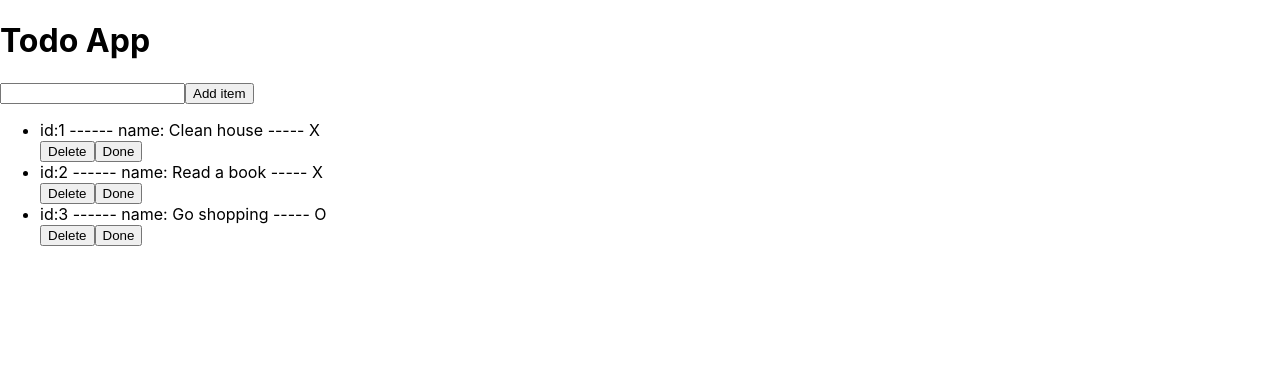
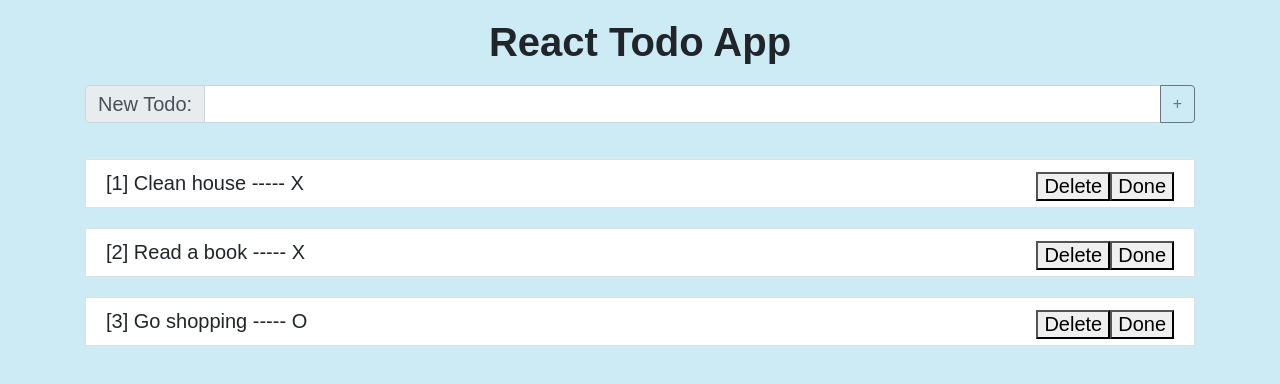
Before and after one commit to ianlai/react-todo-app, a React (Create React App) app: page / in a window 1280 px wide. Shown: the top 384 px of the page. Built offline with nearby package versions, Linux system fonts and the light colour scheme.

Commit message:
Added bootstrap and css to do some stylings

```diff
--- a/public/index.html
+++ b/public/index.html
@@ -3,6 +3,8 @@
   <head>
     <meta charset="utf-8" />
     <link rel="icon" href="%PUBLIC_URL%/favicon.ico" />
+    <link rel="stylesheet" href="https://stackpath.bootstrapcdn.com/bootstrap/4.5.0/css/bootstrap.min.css" integrity="sha384-9aIt2nRpC12Uk9gS9baDl411NQApFmC26EwAOH8WgZl5MYYxFfc+NcPb1dKGj7Sk" crossorigin="anonymous">
+    <link href="https://stackpath.bootstrapcdn.com/font-awesome/4.7.0/css/font-awesome.min.css" rel="stylesheet" integrity="sha384-wvfXpqpZZVQGK6TAh5PVlGOfQNHSoD2xbE+QkPxCAFlNEevoEH3Sl0sibVcOQVnN" crossorigin="anonymous">
     <meta name="viewport" content="width=device-width, initial-scale=1" />
     <meta name="theme-color" content="#000000" />
     <meta
--- a/src/App.css
+++ b/src/App.css
@@ -1,38 +1,40 @@
-.App {
-  text-align: center;
+body {
+	font-family: 'Montserrat', sans-serif;
+	background: rgb(204, 235, 245);
+	background-repeat: no-repeat;
+    background-attachment: fixed;
+    background-position: center;
 }
 
-.App-logo {
-  height: 40vmin;
-  pointer-events: none;
+.header {
+	text-align: center;
+}
+h1 {
+    font: 800 40px 'Montserrat', sans-serif;
+    margin: 20px 0;
 }
 
-@media (prefers-reduced-motion: no-preference) {
-  .App-logo {
-    animation: App-logo-spin infinite 20s linear;
-  }
+ul {
+    height: 400px;
 }
 
-.App-header {
-  background-color: #282c34;
-  min-height: 100vh;
-  display: flex;
-  flex-direction: column;
-  align-items: center;
-  justify-content: center;
-  font-size: calc(10px + 2vmin);
-  color: white;
+li {
+    font: 300 20px 'Ubuntu', sans-serif;
+    background: rgb(110, 54, 89);
+    border-bottom: 3px solid #5887b6;
+    margin: 20px 0 0 0;
+}
+#inputGroup-sizing-default{
+    font: 400 20px 'Ubuntu', sans-serif;
 }
 
-.App-link {
-  color: #61dafb;
+.todo-item{
+    width: 100%;
+}
+.list-group-item:hover{
+    background-color: rgb(82, 194, 184);
 }
 
-@keyframes App-logo-spin {
-  from {
-    transform: rotate(0deg);
-  }
-  to {
-    transform: rotate(360deg);
-  }
+.todo-button{
+    float: right;
 }
--- a/src/App.js
+++ b/src/App.js
@@ -13,7 +13,8 @@ class App extends React.Component {
                 {id: 1, name: 'Clean house', isDone: false},
                 {id: 2, name: 'Read a book', isDone: false},
                 {id: 3, name: 'Go shopping', isDone: true}
-            ]
+            ],
+            globalId: 4
         }
         this.onClick = this.onClick.bind(this);
         this.onChange = this.onChange.bind(this);
@@ -28,14 +29,15 @@ class App extends React.Component {
     }
 
     onClick(){
-        let {todos, text} = this.state;
-        const newId = todos.length + 1;
+        let {todos, text, globalId} = this.state;
+        const newId =  globalId++;
         this.setState({
             text: '',
             todos: [
                 ...this.state.todos,
                 {id: newId, name: text, isDone: false}
-            ]
+            ],
+            globalId
         })
     }
 
@@ -64,13 +66,22 @@ class App extends React.Component {
         const {todos, text} = this.state;
 
         return (
-            <div>
-                <h1>Todo App</h1>
-                <input value={text} onChange={this.onChange}/>
-                <button onClick={this.onClick}>
-                    Add item
-                </button>
-                <ul>
+            <div className="container">
+                <h1 className="header">React Todo App</h1>
+
+                <div className="input-group mb-3">
+                    <div className="input-group-prepend">
+                        <span className="input-group-text" id="inputGroup-sizing-default">New Todo:</span>
+                    </div>
+                    <input type="text" className="form-control"
+                    aria-label="Sizing example input" aria-describedby="inputGroup-sizing-default"
+                    value={text} onChange={this.onChange}/>
+                    <div className="input-group-append">
+                        <button className="btn btn-outline-secondary" type="button" id="button-addon2" onClick={this.onClick}>+</button>
+                    </div>
+                </div>
+
+                <ul className="list-group">
                     {
                         todos.map(
                             t =>
--- a/src/Todo.js
+++ b/src/Todo.js
@@ -18,16 +18,15 @@ class Todo extends Component{
     render(){
         const {id, name, isDone} = this.props;
         return (
-            <div>
-                <li>
-                    id:{id} ------ name: {name} ----- {isDone ? "O" : "X"}
+            <div className = "todo-item">
+                <li className="list-group-item">
+                    <span className ="todo-item">
+                        [{id}] {name} ----- {isDone ? "O" : "X"}
+                    </span>
+                    <button className = "todo-button" onClick={this.setDone}>Done</button>
+                    <button className = "todo-button" onClick={this.remove}>Delete</button>
                 </li>
-                <button onClick={this.remove}>
-                    Delete
-                </button>
-                <button onClick={this.setDone}>
-                    Done
-                </button>
+
             </div>
         )
     }
```
